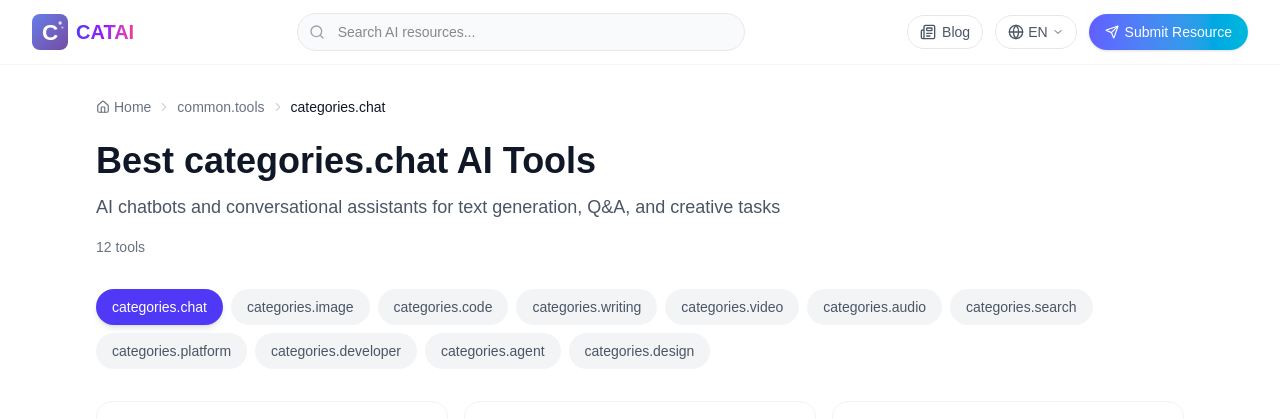
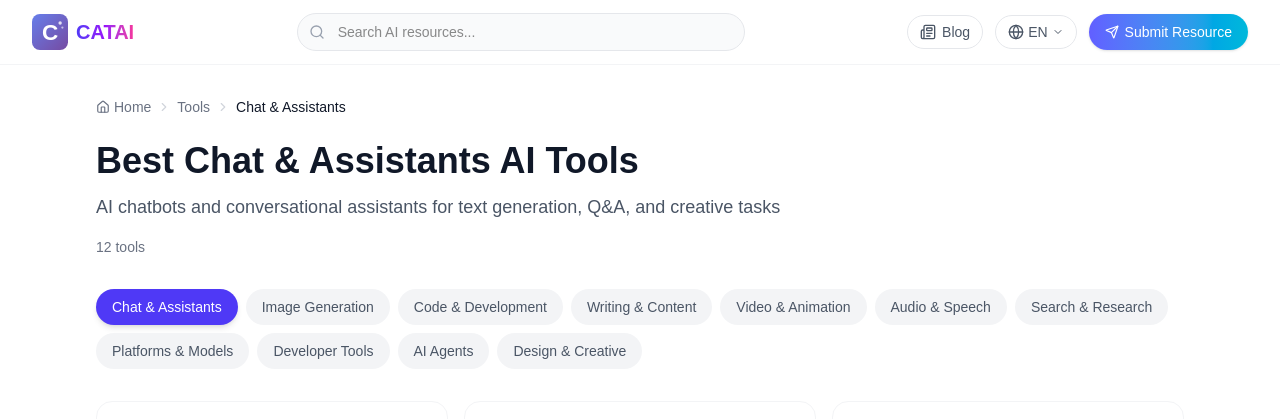
Before and after one commit to aaron202302/cataisvip, a Next.js app: page /en/category/chat in a window 1280 px wide. Shown: the top 419 px of the page. Built offline with nearby package versions, Linux system fonts and the light colour scheme.

Commit message:
fix: 修复分类页翻译key大小写不匹配导致500错误

```diff
--- a/src/app/[locale]/category/[slug]/CategoryClient.tsx
+++ b/src/app/[locale]/category/[slug]/CategoryClient.tsx
@@ -117,6 +117,8 @@
     CATEGORY_DESCRIPTIONS[category]?.en ||
     '';
 
+  const categorySlug = category.charAt(0).toUpperCase() + category.slice(1).toLowerCase();
+
   return (
     <>
       <Header searchQuery={searchQuery} onSearchChange={setSearchQuery} locale={locale} />
@@ -124,8 +126,8 @@
         {/* Breadcrumb */}
         <Breadcrumb
           items={[
-            { name: t('tools') || 'Tools', href: '/' },
-            { name: tCategories(category.toLowerCase() as any) },
+            { name: 'Tools', href: '/' },
+            { name: tCategories(categorySlug as any) },
           ]}
           locale={locale}
         />
@@ -134,8 +136,8 @@
         <div className="mb-8">
           <h1 className="text-3xl md:text-4xl font-bold text-gray-900 mb-3">
             {locale === 'zh'
-              ? `最佳 ${tCategories(category.toLowerCase() as any)} AI 工具`
-              : `Best ${tCategories(category.toLowerCase() as any)} AI Tools`}
+              ? `最佳 ${tCategories(categorySlug as any)} AI 工具`
+              : `Best ${tCategories(categorySlug as any)} AI Tools`}
           </h1>
           <p className="text-lg text-gray-600 mb-4">{categoryDescription}</p>
           <div className="flex items-center gap-2 text-sm text-gray-500">
@@ -145,7 +147,9 @@
 
         {/* Category Navigation */}
         <div className="flex flex-wrap gap-2 mb-8">
-          {['chat', 'image', 'code', 'writing', 'video', 'audio', 'search', 'platform', 'developer', 'agent', 'design'].map((catSlug) => (
+          {['Chat', 'Image', 'Code', 'Writing', 'Video', 'Audio', 'Search', 'Platform', 'Developer', 'Agent', 'Design'].map((catName) => {
+            const catSlug = catName.toLowerCase();
+            return (
               <Link
                 key={catSlug}
                 href={`/category/${catSlug}`}
@@ -155,9 +159,10 @@
                     : 'bg-gray-100 text-gray-600 hover:bg-gray-200'
                 }`}
               >
-              {tCategories(catSlug as any)}
+                {tCategories(catName as any)}
               </Link>
-          ))}
+            );
+          })}
         </div>
 
         {/* Tools Grid */}
```
Lines whose indentation alone changed are shown as unchanged.
